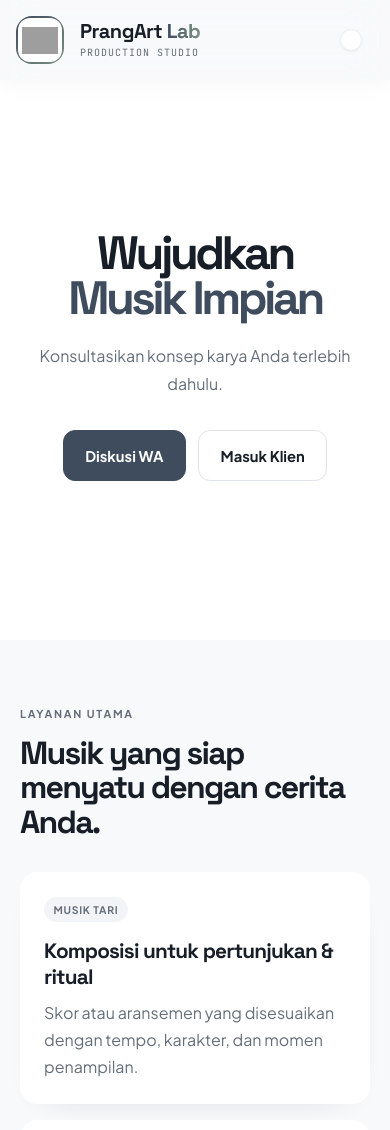
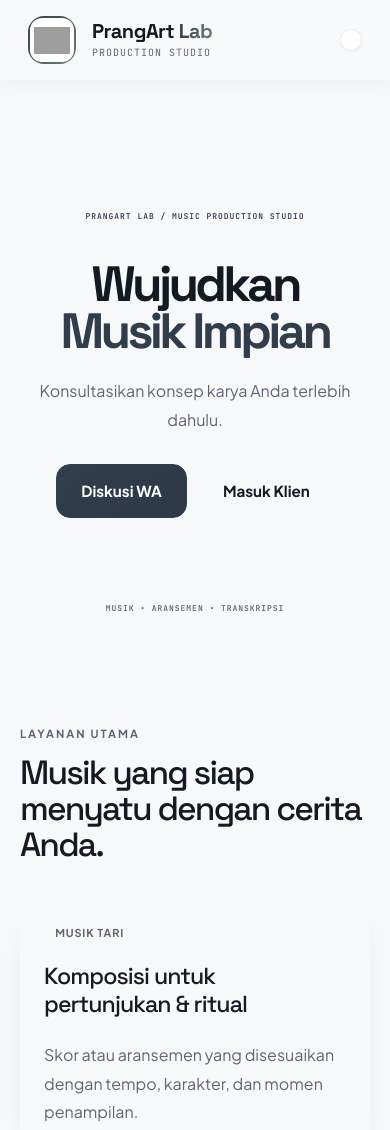
Before and after one commit to PrangArtLab/PrangArt-Lab-Web-Baru, a plain HTML site: page index.html in a window 390 px wide. Shown: the top 1130 px of the page. Drawn offline with nearby package versions, Linux system fonts and the light colour scheme; grey boxes are pictures that could not be loaded.

Commit message:
Balance the premium minimal styling so it feels intentional instead of awkward

```diff
--- a/css/styles.css
+++ b/css/styles.css
@@ -1,23 +1,23 @@
 :root {
-  --base: 248 249 251;
+  --base: 247 248 250;
   --surface: 255 255 255;
-  --panel: 242 244 247;
-  --primary: 63 76 94;
-  --accent: 122 143 129;
-  --text-main: 24 30 39;
-  --text-muted: 101 110 121;
-  --border: 224 228 233;
+  --panel: 242 245 247;
+  --primary: 50 61 76;
+  --accent: 106 129 109;
+  --text-main: 20 26 34;
+  --text-muted: 92 103 115;
+  --border: 224 229 233;
 }
 
 .dark {
-  --base: 15 18 22;
-  --surface: 24 29 35;
-  --panel: 34 40 47;
-  --primary: 165 178 191;
-  --accent: 150 171 155;
-  --text-main: 241 243 245;
-  --text-muted: 169 176 184;
-  --border: 54 62 70;
+  --base: 9 13 18;
+  --surface: 18 24 31;
+  --panel: 27 34 42;
+  --primary: 169 181 194;
+  --accent: 141 170 145;
+  --text-main: 241 244 247;
+  --text-muted: 170 178 189;
+  --border: 53 62 72;
 }
 
 * { box-sizing: border-box; }
@@ -28,204 +28,281 @@ html, body {
   font-family: 'Plus Jakarta Sans', sans-serif;
   scroll-behavior: smooth;
 }
+
 body {
-  background-image: linear-gradient(180deg, rgba(var(--surface), .55), transparent 520px);
+  background:
+    radial-gradient(circle at top left, rgba(var(--primary), 0.07), transparent 26%),
+    radial-gradient(circle at top right, rgba(var(--accent), 0.08), transparent 22%),
+    linear-gradient(180deg, rgba(var(--surface), 0.9) 0%, rgb(var(--base)) 100%);
 }
+
 h1, h2, h3, h4, .font-display {
   font-family: 'Space Grotesk', sans-serif;
-  letter-spacing: -.035em;
+  letter-spacing: -0.04em;
 }
 
 .glass-panel {
-  background: rgba(var(--surface), .88);
+  background: rgba(var(--surface), 0.8);
   backdrop-filter: blur(18px);
   -webkit-backdrop-filter: blur(18px);
-  border-bottom: 1px solid rgba(var(--border), .8);
-  box-shadow: 0 4px 24px rgba(20, 28, 38, .035);
-}
-header button[onclick*="navigateTo('home')"] { border-radius: 18px; }
-nav {
-  gap: 4px;
-  background: rgba(var(--surface), .88);
-  box-shadow: 0 4px 18px rgba(20, 28, 38, .035);
-}
-.nav-pill {
-  color: rgb(var(--text-muted));
-  border: 1px solid transparent;
-  border-radius: 12px;
-  padding: 9px 14px;
-  font-weight: 650;
-  transition: background .2s ease, color .2s ease, border-color .2s ease;
-}
-.nav-pill:hover { color: rgb(var(--text-main)); background: rgba(var(--primary), .06); }
-.nav-pill.bg-primary {
-  color: #fff !important;
-  background: rgb(var(--primary)) !important;
-  box-shadow: none;
+  border-bottom: 1px solid rgba(var(--border), 0.9);
+  box-shadow: 0 4px 20px rgba(15, 23, 42, 0.04);
 }
 
-.btn-primary, .btn-outline {
-  min-height: 50px;
-  padding: .85rem 1.35rem;
-  border-radius: 12px;
-  font-size: .92rem;
+.btn-primary,
+.btn-outline {
+  min-height: 52px;
+  padding: 0.9rem 1.5rem;
+  border-radius: 14px;
+  font-size: 0.95rem;
   font-weight: 700;
-  transition: transform .2s ease, background .2s ease, border-color .2s ease, box-shadow .2s ease;
+  transition: all 0.25s ease;
 }
+
 .btn-primary {
-  position: relative;
-  overflow: hidden;
   border: 1px solid rgb(var(--primary));
+  background: linear-gradient(135deg, rgb(var(--primary)) 0%, #2d3947 100%);
   color: #fff;
-  background: rgb(var(--primary));
-  box-shadow: 0 8px 20px -12px rgba(var(--primary), .65);
+  box-shadow: 0 14px 28px -18px rgba(var(--primary), 0.9);
 }
-.btn-primary::after { content: none; }
 .btn-primary:hover:not(:disabled) {
-  background: rgb(var(--text-main));
-  border-color: rgb(var(--text-main));
   transform: translateY(-2px);
-  box-shadow: 0 12px 24px -14px rgba(20, 28, 38, .48);
+  box-shadow: 0 18px 30px -16px rgba(var(--primary), 0.75);
+  filter: brightness(1.04);
 }
-.btn-primary:disabled { opacity: .6; cursor: not-allowed; }
+.btn-primary:disabled { opacity: 0.65; cursor: not-allowed; }
+
 .btn-outline {
+  border: 1px solid rgba(var(--border), 0.9);
+  background: rgba(var(--surface), 0.8);
   color: rgb(var(--text-main));
-  border: 1px solid rgb(var(--border));
-  background: rgba(var(--surface), .86);
-  box-shadow: none;
 }
 .btn-outline:hover {
-  color: rgb(var(--text-main));
-  border-color: rgb(var(--primary));
-  background: rgb(var(--surface));
+  border-color: rgba(var(--primary), 0.4);
+  background: rgba(var(--primary), 0.04);
   transform: translateY(-1px);
 }
 
-/* Hero: quiet, editorial, and intentionally uncluttered. */
-.home-hero {
+.nav-pill {
+  color: rgb(var(--text-muted));
+  border-radius: 12px;
+  padding: 9px 14px;
+  border: 1px solid transparent;
+  transition: all 0.2s ease;
+}
+.nav-pill:hover {
+  color: rgb(var(--text-main));
+  background: rgba(var(--primary), 0.05);
+}
+.nav-pill.bg-primary {
+  background: linear-gradient(135deg, rgb(var(--primary)), #2f3c4d) !important;
+  color: #fff !important;
+  box-shadow: 0 12px 25px -18px rgba(var(--primary), 0.85);
+}
+
+header { border-bottom-color: rgba(var(--border), 0.8) !important; }
+header button[onclick*="navigateTo('home')"] {
+  border-radius: 18px;
+  padding: 8px 12px;
+}
+
+#page-home {
   position: relative;
-  isolation: isolate;
-  overflow: hidden;
-  min-height: min(610px, calc(100vh - 80px));
+}
+
+#page-home > div {
+  position: relative;
+  min-height: min(650px, calc(100vh - 80px));
   display: flex;
   flex-direction: column;
   align-items: center;
   justify-content: center;
-  padding: clamp(5rem, 10vw, 8rem) 1.5rem 6rem;
+  text-align: center;
+  padding: clamp(96px, 15vh, 150px) 24px clamp(90px, 12vh, 120px);
+  border: 0 !important;
   background:
-    radial-gradient(ellipse at 50% 35%, rgba(var(--primary), .075), transparent 48%),
-    linear-gradient(180deg, rgb(var(--surface)), rgb(var(--base)));
+    radial-gradient(ellipse at 50% 40%, rgba(var(--primary), 0.12), transparent 42%),
+    radial-gradient(ellipse at 15% 22%, rgba(var(--accent), 0.1), transparent 28%),
+    linear-gradient(180deg, rgba(var(--surface), 0.95) 0%, rgba(var(--base), 0.98) 100%);
 }
-.home-hero::before, .home-hero::after { content: none; }
-.home-hero > * { position: relative; z-index: 1; }
-.home-hero h1 {
-  max-width: 900px;
-  margin: 0 auto;
-  font-size: clamp(3.2rem, 7vw, 6rem);
-  line-height: .98;
-  font-weight: 700;
-  letter-spacing: -.075em;
+
+#page-home > div::before {
+  content: 'PRANGART LAB / MUSIC PRODUCTION STUDIO';
+  display: inline-flex;
+  align-items: center;
+  justify-content: center;
+  margin-bottom: 28px;
+  padding: 10px 16px;
+  border-radius: 999px;
+  border: 1px solid rgba(var(--primary), 0.18);
+  background: rgba(var(--surface), 0.8);
+  color: rgb(var(--primary));
+  font: 700 10px/1.2 'JetBrains Mono', monospace;
+  letter-spacing: 0.18em;
+  text-transform: uppercase;
+}
+
+#page-home > div::after {
+  content: 'MUSIK • ARANSEMEN • TRANSKRIPSI';
+  position: absolute;
+  left: 50%;
+  bottom: 26px;
+  transform: translateX(-50%);
+  color: rgb(var(--text-muted));
+  font: 600 10px/1.5 'JetBrains Mono', monospace;
+  letter-spacing: 0.18em;
+  text-transform: uppercase;
+}
+
+#page-home h1 {
+  max-width: 980px;
+  margin: 0;
+  font-size: clamp(3.1rem, 6.8vw, 6.2rem);
+  line-height: 0.96;
+  letter-spacing: -0.075em;
   text-wrap: balance;
 }
-.home-hero h1 span {
+
+#page-home h1 span {
   color: rgb(var(--primary));
   background: none;
   -webkit-text-fill-color: currentColor;
 }
-.home-hero p {
-  max-width: 560px;
-  margin: 1.25rem auto 0;
+
+#page-home p {
+  max-width: 600px;
+  margin-top: 22px;
+  font-size: clamp(1rem, 1.5vw, 1.18rem);
+  line-height: 1.8;
   color: rgb(var(--text-muted));
-  font-size: clamp(1rem, 1.5vw, 1.12rem);
-  line-height: 1.75;
 }
-.home-hero-actions { gap: .75rem; margin-top: 2rem; flex-wrap: wrap; }
-.home-hero .home-hero-actions::after { content: none; }
+
+#page-home .home-hero-actions {
+  display: flex;
+  justify-content: center;
+  flex-wrap: wrap;
+  gap: 12px;
+  margin-top: 30px;
+}
 
 .home-kicker {
   display: inline-block;
-  margin-bottom: .85rem;
-  padding: 0;
-  border: 0;
-  border-radius: 0;
-  background: none;
+  margin-bottom: 0.85rem;
   color: rgb(var(--text-muted));
-  font-size: .68rem;
+  font-size: 0.7rem;
+  letter-spacing: 0.18em;
   font-weight: 700;
-  letter-spacing: .16em;
   text-transform: uppercase;
 }
-.home-section-heading { margin-bottom: 2rem; }
+
+.home-section-wrap {
+  max-width: 1200px;
+  margin: 0 auto;
+  padding: 5rem 1.25rem;
+}
+
+.home-section-heading {
+  margin-bottom: 2rem;
+}
 .home-section-heading h2 {
   max-width: 760px;
   margin: 0;
-  font-size: clamp(2rem, 4vw, 3.2rem);
-  line-height: 1.08;
-  font-weight: 700;
-  letter-spacing: -.055em;
+  font-size: clamp(2.1rem, 4vw, 3.2rem);
+  line-height: 1.07;
+  letter-spacing: -0.055em;
 }
-.home-section-wrap { max-width: 1200px; margin: 0 auto; padding: 5rem 1.25rem; }
-.home-service-grid, .portfolio-grid, .testimonial-grid {
+
+.home-service-grid,
+.portfolio-grid,
+.testimonial-grid {
   display: grid;
   grid-template-columns: repeat(3, minmax(0, 1fr));
-  gap: 1rem;
+  gap: 1.1rem;
 }
-.home-service-card, .portfolio-card, .testimonial-card {
-  position: relative;
+
+.home-service-card,
+.portfolio-card,
+.testimonial-card {
+  border: 1px solid rgba(var(--border), 0.88);
+  border-radius: 20px;
+  background: rgba(var(--surface), 0.9);
+  box-shadow: 0 16px 40px -30px rgba(15, 23, 42, 0.35);
   overflow: hidden;
-  border: 1px solid rgba(var(--border), .85);
-  border-radius: 18px;
-  background: rgb(var(--surface));
-  box-shadow: 0 12px 32px -28px rgba(20, 28, 38, .32);
 }
+
 .home-service-card {
-  min-height: 220px;
+  min-height: 240px;
   padding: 1.5rem;
-  transition: transform .22s ease, border-color .22s ease, box-shadow .22s ease;
+  transition: transform 0.22s ease, box-shadow 0.22s ease, border-color 0.22s ease;
 }
-.home-service-card:hover {
+.home-service-card:hover,
+.portfolio-card:hover,
+.testimonial-card:hover {
   transform: translateY(-3px);
-  border-color: rgba(var(--primary), .34);
-  box-shadow: 0 18px 34px -28px rgba(20, 28, 38, .42);
+  border-color: rgba(var(--primary), 0.35);
+  box-shadow: 0 20px 36px -28px rgba(15, 23, 42, 0.38);
 }
-.home-service-card::before { content: none; }
-.card-tari, .card-digital, .card-transkripsi { background: rgb(var(--surface)); }
-.service-tag, .mini-label {
+
+.service-tag,
+.mini-label {
   display: inline-flex;
   align-items: center;
-  padding: .3rem .6rem;
-  border: 1px solid rgba(var(--border), .9);
+  padding: 0.35rem 0.7rem;
   border-radius: 999px;
+  background: rgba(var(--panel), 0.9);
+  border: 1px solid rgba(var(--border), 0.9);
   color: rgb(var(--text-muted));
-  background: rgb(var(--panel));
-  font-size: .65rem;
+  font-size: 0.68rem;
   font-weight: 700;
-  letter-spacing: .07em;
+  letter-spacing: 0.08em;
   text-transform: uppercase;
 }
-.home-service-card h3, .portfolio-body h3 {
-  margin: 1rem 0 .55rem;
-  font-size: 1.3rem;
-  font-weight: 700;
-  line-height: 1.25;
-  letter-spacing: -.04em;
+
+.home-service-card h3,
+.portfolio-body h3 {
+  margin: 1rem 0 0.6rem;
+  font-size: 1.45rem;
+  line-height: 1.2;
+  letter-spacing: -0.04em;
 }
-.home-service-card p, .portfolio-body p, .testimonial-card p {
+
+.home-service-card p,
+.portfolio-body p,
+.testimonial-card p {
   margin: 0;
   color: rgb(var(--text-muted));
   line-height: 1.7;
 }
-.portfolio-card { transition: transform .22s ease, box-shadow .22s ease; }
-.portfolio-card:hover { transform: translateY(-3px); box-shadow: 0 18px 34px -26px rgba(20, 28, 38, .4); }
-.portfolio-thumb { height: 210px; background-size: cover; background-position: center; }
-.thumb-one { background: linear-gradient(135deg, rgba(28,38,50,.12), rgba(28,38,50,.2)), url('https://images.unsplash.com/photo-1516280440614-37939bbacd81?auto=format&fit=crop&w=900&q=80') center/cover no-repeat; }
-.thumb-two { background: linear-gradient(135deg, rgba(28,38,50,.12), rgba(28,38,50,.2)), url('https://images.unsplash.com/photo-1493225457124-a3eb161ffa5f?auto=format&fit=crop&w=900&q=80') center/cover no-repeat; }
-.thumb-three { background: linear-gradient(135deg, rgba(28,38,50,.12), rgba(28,38,50,.2)), url('https://images.unsplash.com/photo-1501386761578-eac5c94b800a?auto=format&fit=crop&w=900&q=80') center/cover no-repeat; }
-.portfolio-body { padding: 1.25rem; }
-.testimonial-card { padding: 1.5rem; background: rgb(var(--surface)); }
-.testimonial-meta { display: flex; flex-direction: column; gap: .2rem; margin-top: 1rem; font-size: .83rem; }
+
+.portfolio-thumb {
+  height: 220px;
+  background-size: cover;
+  background-position: center;
+}
+.thumb-one {
+  background: linear-gradient(135deg, rgba(20,26,34,0.15), rgba(20,26,34,0.2)), url('https://images.unsplash.com/photo-1516280440614-37939bbacd81?auto=format&fit=crop&w=900&q=80') center/cover no-repeat;
+}
+.thumb-two {
+  background: linear-gradient(135deg, rgba(20,26,34,0.15), rgba(20,26,34,0.2)), url('https://images.unsplash.com/photo-1493225457124-a3eb161ffa5f?auto=format&fit=crop&w=900&q=80') center/cover no-repeat;
+}
+.thumb-three {
+  background: linear-gradient(135deg, rgba(20,26,34,0.15), rgba(20,26,34,0.2)), url('https://images.unsplash.com/photo-1501386761578-eac5c94b800a?auto=format&fit=crop&w=900&q=80') center/cover no-repeat;
+}
+.portfolio-body { padding: 1.4rem; }
+
+.testimonial-card {
+  padding: 1.5rem;
+}
+.testimonial-meta {
+  display: flex;
+  flex-direction: column;
+  gap: 0.2rem;
+  margin-top: 1rem;
+  font-size: 0.84rem;
+}
 .testimonial-meta strong { font-weight: 700; }
 .testimonial-meta span { color: rgb(var(--text-muted)); }
+
 .home-cta { padding: 0 1.25rem 4.5rem; }
 .home-cta-inner {
   max-width: 1200px;
@@ -235,34 +312,82 @@ nav {
   justify-content: space-between;
   gap: 1rem;
   padding: clamp(1.5rem, 3vw, 2.5rem);
-  border: 1px solid rgba(var(--border), .9);
-  border-radius: 20px;
-  background: rgb(var(--surface));
-  box-shadow: 0 18px 40px -34px rgba(20, 28, 38, .35);
+  border: 1px solid rgba(var(--border), 0.9);
+  border-radius: 24px;
+  background: rgba(var(--surface), 0.9);
+  box-shadow: 0 18px 40px -30px rgba(15, 23, 42, 0.35);
 }
-.home-cta-inner h2 { margin: .45rem 0 0; font-size: clamp(1.8rem, 3vw, 2.7rem); line-height: 1.08; letter-spacing: -.055em; }
-.site-content-empty { color: rgb(var(--text-muted)); font-size: .95rem; line-height: 1.7; }
+.home-cta-inner h2 {
+  margin: 0.4rem 0 0;
+  font-size: clamp(1.9rem, 3vw, 2.8rem);
+  line-height: 1.08;
+  letter-spacing: -0.055em;
+}
+
+.site-content-empty,
+.site-admin-row,
+.site-admin-list {
+  font-size: 0.94rem;
+}
 .site-admin-list { display: grid; gap: 8px; margin-top: 14px; }
-.site-admin-row { display: flex; align-items: center; justify-content: space-between; gap: 12px; border: 1px solid rgba(var(--border), .8); border-radius: 12px; padding: 10px 12px; font-size: 13px; }
+.site-admin-row {
+  display: flex;
+  align-items: center;
+  justify-content: space-between;
+  gap: 12px;
+  border: 1px solid rgba(var(--border), 0.9);
+  border-radius: 12px;
+  padding: 10px 12px;
+}
 .site-admin-row button { color: #dc2626; font-weight: 700; }
 
 ::-webkit-scrollbar { width: 8px; height: 8px; }
 ::-webkit-scrollbar-track { background: rgb(var(--base)); }
 ::-webkit-scrollbar-thumb { background: rgb(var(--border)); border-radius: 9999px; }
 ::-webkit-scrollbar-thumb:hover { background: rgb(var(--primary)); }
-.page-dissolve { animation: pageDissolve .4s ease-out forwards; }
-@keyframes pageDissolve { from { opacity: 0; transform: translateY(15px); } to { opacity: 1; transform: translateY(0); } }
-.animate-fade-in { animation: fadeIn .3s ease-out; }
-@keyframes fadeIn { from { opacity: 0; transform: scale(.98); } to { opacity: 1; transform: scale(1); } }
-input:focus, select:focus, textarea:focus { box-shadow: 0 0 0 3px rgba(var(--primary), .2) !important; }
+
+.page-dissolve { animation: pageDissolve 0.4s ease-out forwards; }
+@keyframes pageDissolve {
+  from { opacity: 0; transform: translateY(15px); }
+  to { opacity: 1; transform: translateY(0); }
+}
+
+.animate-fade-in { animation: fadeIn 0.3s ease-out; }
+@keyframes fadeIn {
+  from { opacity: 0; transform: scale(0.98); }
+  to { opacity: 1; transform: scale(1); }
+}
+
+input:focus, select:focus, textarea:focus {
+  box-shadow: 0 0 0 3px rgba(var(--primary), 0.18) !important;
+}
 
 @media (max-width: 768px) {
-  .home-service-grid, .portfolio-grid, .testimonial-grid { grid-template-columns: 1fr; }
-  .home-cta-inner { flex-direction: column; align-items: flex-start; }
-  .home-hero { min-height: 560px; padding: 5rem 1.25rem 5.5rem; }
-  .home-hero h1 { font-size: clamp(2.8rem, 12vw, 4.1rem); }
-  .home-section-wrap { padding: 3.75rem 1.25rem; }
-  .home-service-card { min-height: 0; }
+  .home-service-grid,
+  .portfolio-grid,
+  .testimonial-grid {
+    grid-template-columns: 1fr;
+  }
+
+  .home-cta-inner {
+    flex-direction: column;
+    align-items: flex-start;
+  }
+
+  #page-home > div {
+    min-height: 560px;
+    padding: 88px 20px 88px;
+  }
+
+  #page-home > div::before {
+    font-size: 8px;
+    letter-spacing: 0.12em;
+  }
+
+  #page-home > div::after {
+    font-size: 8px;
+    letter-spacing: 0.12em;
+  }
 }
 
 @media print {
@@ -272,5 +397,11 @@ input:focus, select:focus, textarea:focus { box-shadow: 0 0 0 3px rgba(var(--pri
   #contract-doc-modal:not(.hidden) #contract-doc-canvas,
   #contract-doc-modal:not(.hidden) #contract-doc-canvas * { visibility: visible; }
   #official-doc-modal:not(.hidden) #official-doc-canvas,
-  #contract-doc-modal:not(.hidden) #contract-doc-canvas { position: fixed; left: 0; top: 0; width: 100%; box-shadow: none !important; }
+  #contract-doc-modal:not(.hidden) #contract-doc-canvas {
+    position: fixed;
+    left: 0;
+    top: 0;
+    width: 100%;
+    box-shadow: none !important;
+  }
 }
```
